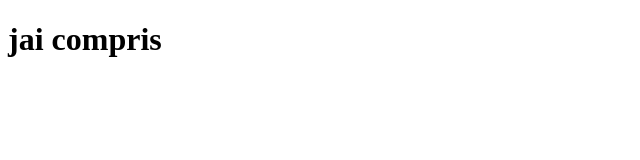
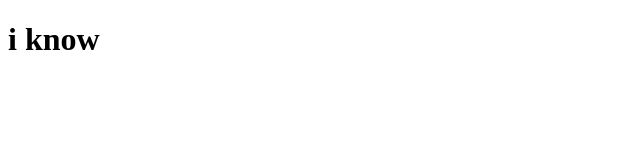
Before and after one commit to izemsabrina/demo-github, a plain HTML site: page 05-exo.html in a window 1280 px wide. Shown: the whole page, without its empty margins (0-640 px from the left). Drawn offline with Linux system fonts and the light colour scheme.

Commit message:
jai remmplis le h1 aussi

```diff
--- a/05-exo.html
+++ b/05-exo.html
@@ -7,6 +7,6 @@
     <title>Document</title>
 </head>
 <body>
-    <h1>jai compris  </h1>
+    <h1>i know </h1>
 </body>
 </html>
```
